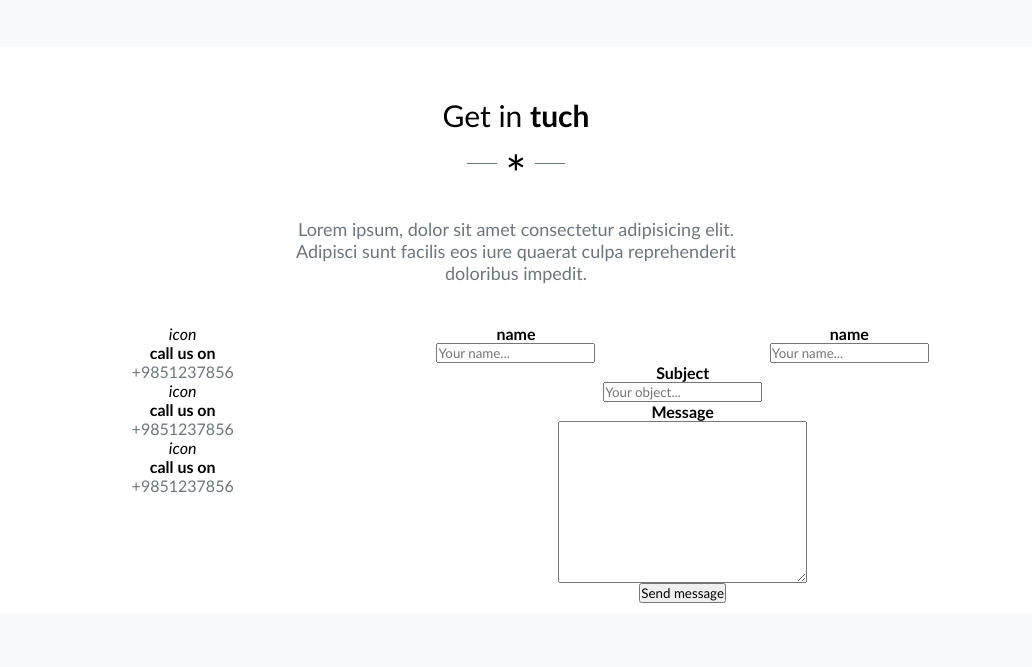
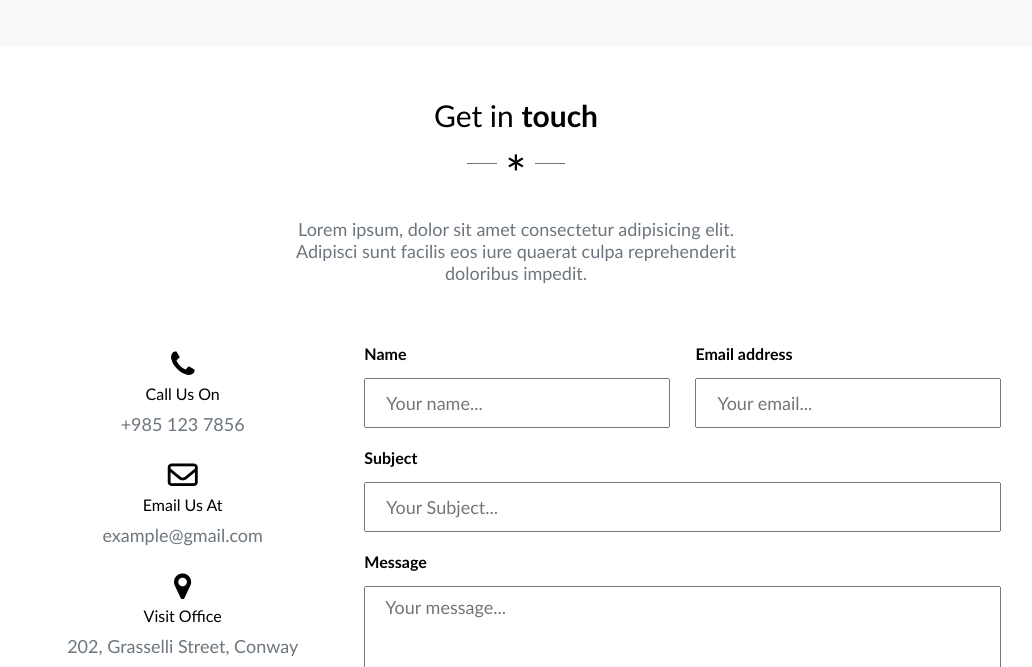
Before and after one commit to front-end-by-rimantas/12-grupe-portfolio-elvish, a plain HTML site: page index.html in a window 1280 px wide. Shown: the part 7343-8010 px from the top of the page, without its empty margins (124-1156 px from the left). Drawn offline with nearby package versions, Linux system fonts and the light colour scheme.

Commit message:
message form done

```diff
--- a/css/main.css
+++ b/css/main.css
@@ -22,6 +22,7 @@
 @import './partners.css';
 @import './hero.css';
 @import './particles.css';
+@import './message-form.css';
 @import './subscribe.css';
 @import './backToTop.css';
 @import './custom.css';
--- /dev/null
+++ b/css/message-form.css
@@ -0,0 +1,108 @@
+#message-form {
+    display: inline-block;
+    width: 100%;
+}
+#message-form p:nth-child(1) {
+    display: inline-block;
+    width: 100%;
+    margin: 10px 0;
+    font-size: 18px;
+}
+#message-form .col-4 p {
+    display: inline-block;
+    width: 100%;
+    color: var(--third-color);
+    margin: 5px 0;
+    font-size: 18px;
+}
+#message-form .col-4 i {
+    display: inline-block;
+    width: 100%;
+    font-size: 30px;
+}
+#message-form .col-4 h4 {
+    display: inline-block;
+    width: 100%;
+    font-weight: 550;
+    margin: 5px 0;
+}
+    #message-form .phone {
+        display: inline-block;
+        width: 100%;
+        padding-bottom: 20px;
+        margin-top: 25px;
+    }
+    #message-form .email {
+        display: inline-block;
+        width: 100%;
+    }
+    #message-form .address {
+        display: inline-block;
+        width: 100%;
+        margin-top: 20px;
+    }
+    #message-form .name-email{
+        display: inline-block;
+        width: 100%;
+        margin: 20px 0;
+    }
+    #message-form .name-email > .contact-name{
+        width: 50%;
+        float: left;
+        display: inline-block;
+        padding: 0;
+        margin: 0;
+        }
+    #message-form input{
+        width: 100%;
+        padding: 13px 20px;
+        font-size: 18px;
+        line-height: 20px;
+        color: var(--third-color);
+        }
+    #message-form label{
+        float: left;
+        padding-bottom: 15px;
+        font-weight: bold;
+    }
+    #message-form .name-email > .contact-email{
+        width: 50%;
+        display: inline-block;
+        float: right;
+
+    }
+    #message-form .name-email >.contact-email input{
+    width: 100%;
+    }
+    #message-form > .subject{
+        width: 100%;
+    }
+
+    #message-form .message{
+        margin-top: 20px;
+    }
+    #message-form .message textarea{
+        min-width: 100%;
+        max-width: 100%;
+        max-height: 200px;
+        min-height: 100px;
+        font-size: 18px;
+        line-height: 20px;
+        color: var(--third-color);
+        padding:  10px 20px;
+    }
+    #message-form .message .contact-btn{
+        text-decoration: none;
+        float: right;
+        padding: 12px 25px;
+        border: 2px solid var(--secondary-color);
+        border-radius: 5px;
+        background-color: var(--secondary-color) ;
+        color: white;
+        margin-top: 12px;
+    }
+    #message-form .message .contact-btn:hover{
+        background-color: white;
+        color: black;
+        transition: 1s;
+    }
--- a/index.html
+++ b/index.html
@@ -287,53 +287,72 @@
     <!-- blog end -->
 
     <!-- message form start -->
-    <div class="container padding-top">
+    <div class="container padding-top" id="message-form">
         <div class="row">
             <div class="col-6 m-l-3 col-sm-12 m-l-sm-0">
-                <h3> Get in <span class="bold">tuch</span></h3>
+                <h3> Get in <span class="bold">touch</span></h3>
                 <span class="star">*</span>
                 <p>Lorem ipsum, dolor sit amet consectetur adipisicing elit. Adipisci sunt facilis eos iure quaerat
                     culpa reprehenderit doloribus impedit.</p>
             </div>
         </div>
         <div class="row">
-            <div class="left col-4 col-sm-12">
-                <div>
-                    <i>icon</i>
-                    <h4>call us on</h4>
-                    <span class="third-color">+9851237856</span>
+            <div class="col-4">
+                <div class="phone">
+                    <i class="fa fa-phone" aria-hidden="true"></i>
+                    <h4>Call Us On</h4>
+                    <p>+985 123 7856</p>
                 </div>
-                <div>
-                    <i>icon</i>
-                    <h4>call us on</h4>
-                    <span class="third-color">+9851237856</span>
+                <div class="email-us">
+                    <i class="fa fa-envelope-o" aria-hidden="true"></i>
+                    <h4>Email Us At</h4>
+                    <p>example@gmail.com</p>
                 </div>
-                <div>
-                    <i>icon</i>
-                    <h4>call us on</h4>
-                    <span class="third-color">+9851237856</span>
+                <div class="address">
+                    <i class="fa fa-map-marker" aria-hidden="true"></i>
+                    <h4>Visit Office</h4>
+                    <p>202, Grasselli Street, Conway</p>
                 </div>
             </div>
-            <div class="col-4 col-sm-12">
-                <h4>name</h4>
-                <input type="name" placeholder="Your name...">
-            </div>
-            <div class="col-4 col-sm-12">
-                <h4>name</h4>
-                <input type="name" placeholder="Your name...">
-            </div>
-            <div class="col-8 col-sm-12">
-                <h4>Subject</h4>
-                <input type="subject" placeholder="Your object...">
-            </div>
-            <div class="col-8 col-sm-12">
-                <h4>Message</h4>
-                <textarea name="" id="" cols="30" rows="10"></textarea>
-            </div>
-            <div class="col-8 m-l-4 col-sm-12 m-l-sm-0">
-                <button>Send message</button>
+
+            <div class="col-8">
+                <div class="name-email">
+                    <div class="contact-name col-4" style="
+                    margin-right: 10px;
+                    width: 48%;
+                    ">
+                        <form>
+                        <label for="name">Name</label>
+                        <input name="name" type="text" placeholder="Your name...">
+                        </form>
+                    </div>
+                    <div class="contact-email col-4" style="
+                    width: 48%;
+                    margin-left: 10px;">
+                        <form>
+                        <label for="email">Email address</label>
+                        <input name="email" type="text" placeholder="Your email...">
+                        </form>
+                    </div>
+                </div>
+
+                <div class="subject">
+                    <form>
+                    <label for="subject">Subject</label>
+                    <input name="subject" type="text" placeholder="Your Subject...">
+                    </form>
+                </div>
+                <div class="message">
+                    <form>
+                    <label for="message">Message</label>
+                    <textarea name="message" placeholder="Your message..."></textarea>
+                    <a href="#" class="contact-btn">Send Message</a>
+                    </form>
+                </div>
+
             </div>
         </div>
+    </div>
 
         <!-- message form end -->
         <!-- footer start -->
```
